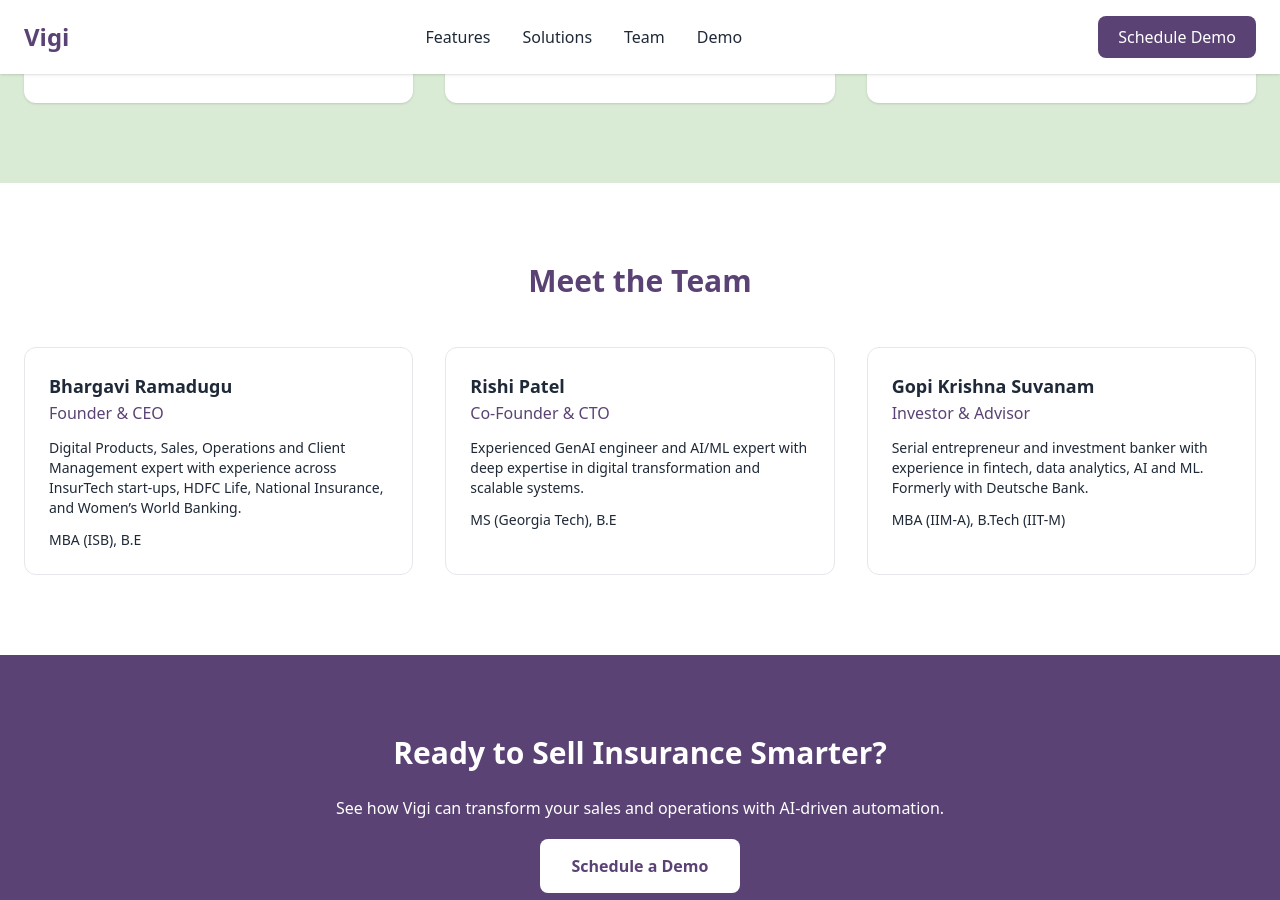
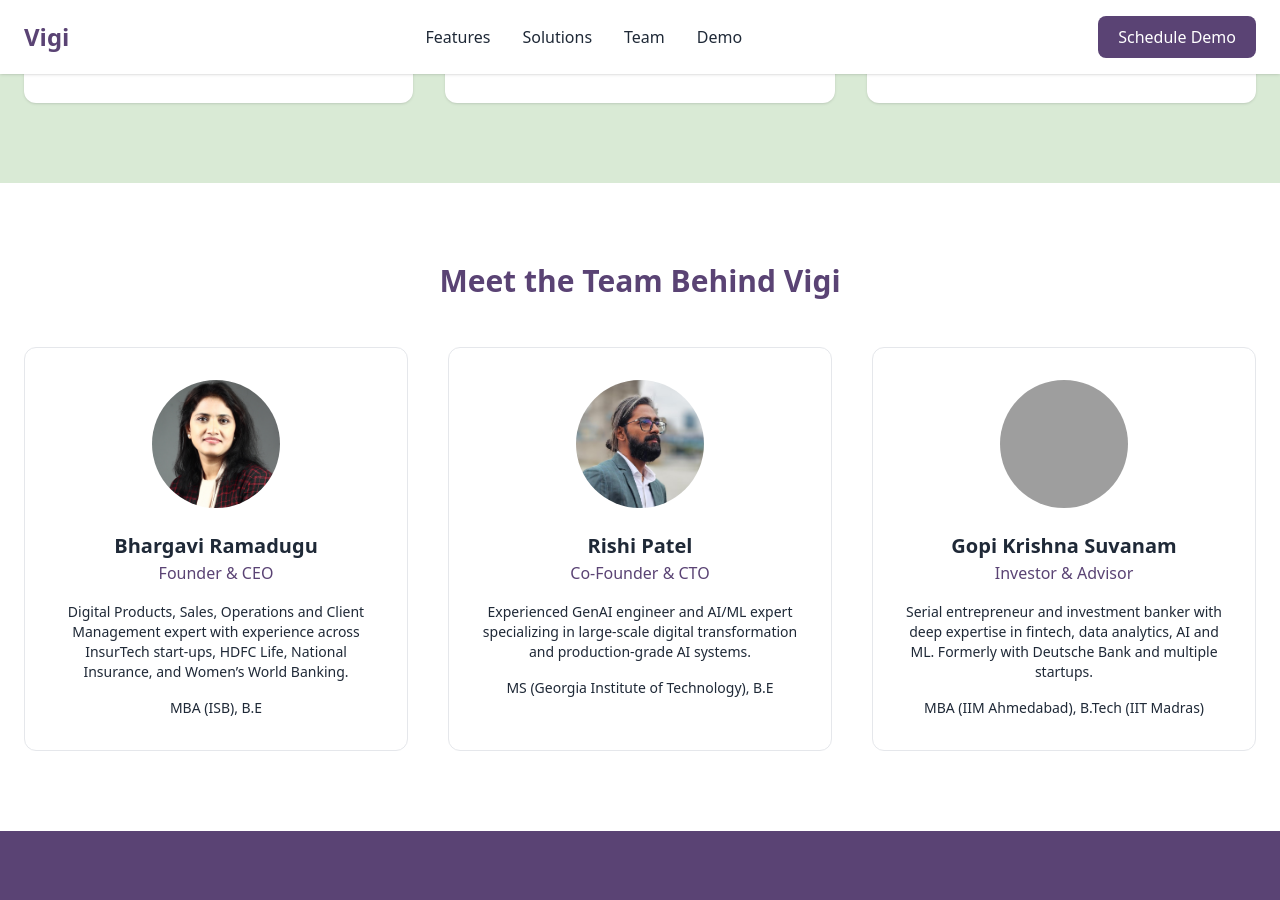
Before and after one commit to gopi-suvanam/gopi-suvanam.github.io, a Jekyll site: the page vigi.html, which Jekyll copies as it is, in a window 1280 px wide and 900 px high, scrolled down 2239 px. Built offline with Jekyll 4.4.1, drawn with Linux system fonts in a browser that asks for light colours; nearby versions of some CDN libraries; grey boxes are pictures that could not be loaded.

Commit message:
Update vigi.html

```diff
--- a/vigi.html
+++ b/vigi.html
@@ -241,48 +241,74 @@
   </div>
 </section>
 
+<!-- ================= TEAM ================= -->
+<section id="team" class="py-20 bg-white">
+  <div class="max-w-7xl mx-auto px-6">
 
-  <!-- ================= TEAM ================= -->
-  <section id="team" class="py-20">
-    <div class="max-w-7xl mx-auto px-6">
-      <h2 class="text-3xl font-bold text-primary mb-12 text-center">
-        Meet the Team
+    <h2 class="text-3xl font-bold text-primary text-center mb-12">
+      Meet the Team Behind Vigi
     </h2>
 
-      <div class="grid md:grid-cols-3 gap-8">
-        <div class="border rounded-xl p-6">
-          <h3 class="font-bold text-lg">Bhargavi Ramadugu</h3>
-          <p class="text-primary font-medium mb-3">Founder & CEO</p>
-          <p class="text-sm">
-            Digital Products, Sales, Operations and Client Management expert with
-            experience across InsurTech start-ups, HDFC Life, National Insurance,
-            and Women’s World Banking.
+    <div class="grid md:grid-cols-3 gap-10">
+
+      <!-- Bhargavi -->
+      <div class="text-center border rounded-xl p-8 hover:shadow-lg transition">
+        <img
+          src="bhargavi.png"
+          alt="Bhargavi Ramadugu"
+          class="w-32 h-32 mx-auto rounded-full object-cover mb-6"
+        />
+        <h3 class="text-xl font-bold">Bhargavi Ramadugu</h3>
+        <p class="text-primary font-medium mb-4">Founder & CEO</p>
+        <p class="text-sm mb-4">
+          Digital Products, Sales, Operations and Client Management expert with experience
+          across InsurTech start-ups, HDFC Life, National Insurance, and Women’s World Banking.
         </p>
-          <p class="text-sm mt-3 font-medium">MBA (ISB), B.E</p>
+        <p class="text-sm font-medium">
+          MBA (ISB), B.E
+        </p>
       </div>
 
-        <div class="border rounded-xl p-6">
-          <h3 class="font-bold text-lg">Rishi Patel</h3>
-          <p class="text-primary font-medium mb-3">Co-Founder & CTO</p>
-          <p class="text-sm">
-            Experienced GenAI engineer and AI/ML expert with deep expertise in
-            digital transformation and scalable systems.
+      <!-- Rishi -->
+      <div class="text-center border rounded-xl p-8 hover:shadow-lg transition">
+        <img
+          src="rishi.png"
+          alt="Rishi Patel"
+          class="w-32 h-32 mx-auto rounded-full object-cover mb-6"
+        />
+        <h3 class="text-xl font-bold">Rishi Patel</h3>
+        <p class="text-primary font-medium mb-4">Co-Founder & CTO</p>
+        <p class="text-sm mb-4">
+          Experienced GenAI engineer and AI/ML expert specializing in large-scale
+          digital transformation and production-grade AI systems.
         </p>
-          <p class="text-sm mt-3 font-medium">MS (Georgia Tech), B.E</p>
+        <p class="text-sm font-medium">
+          MS (Georgia Institute of Technology), B.E
+        </p>
       </div>
 
-        <div class="border rounded-xl p-6">
-          <h3 class="font-bold text-lg">Gopi Krishna Suvanam</h3>
-          <p class="text-primary font-medium mb-3">Investor & Advisor</p>
-          <p class="text-sm">
-            Serial entrepreneur and investment banker with experience in fintech,
-            data analytics, AI and ML. Formerly with Deutsche Bank.
+      <!-- Gopi -->
+      <div class="text-center border rounded-xl p-8 hover:shadow-lg transition">
+        <img
+          src="gopi.png"
+          alt="Gopi Krishna Suvanam"
+          class="w-32 h-32 mx-auto rounded-full object-cover mb-6"
+        />
+        <h3 class="text-xl font-bold">Gopi Krishna Suvanam</h3>
+        <p class="text-primary font-medium mb-4">Investor & Advisor</p>
+        <p class="text-sm mb-4">
+          Serial entrepreneur and investment banker with deep expertise in fintech,
+          data analytics, AI and ML. Formerly with Deutsche Bank and multiple startups.
         </p>
-          <p class="text-sm mt-3 font-medium">MBA (IIM-A), B.Tech (IIT-M)</p>
+        <p class="text-sm font-medium">
+          MBA (IIM Ahmedabad), B.Tech (IIT Madras)
+        </p>
       </div>
+
     </div>
   </div>
 </section>
+
 
   <!-- ================= CTA ================= -->
   <section id="contact" class="py-20 bg-primary text-white">
```
Lines whose indentation alone changed are shown as unchanged.
